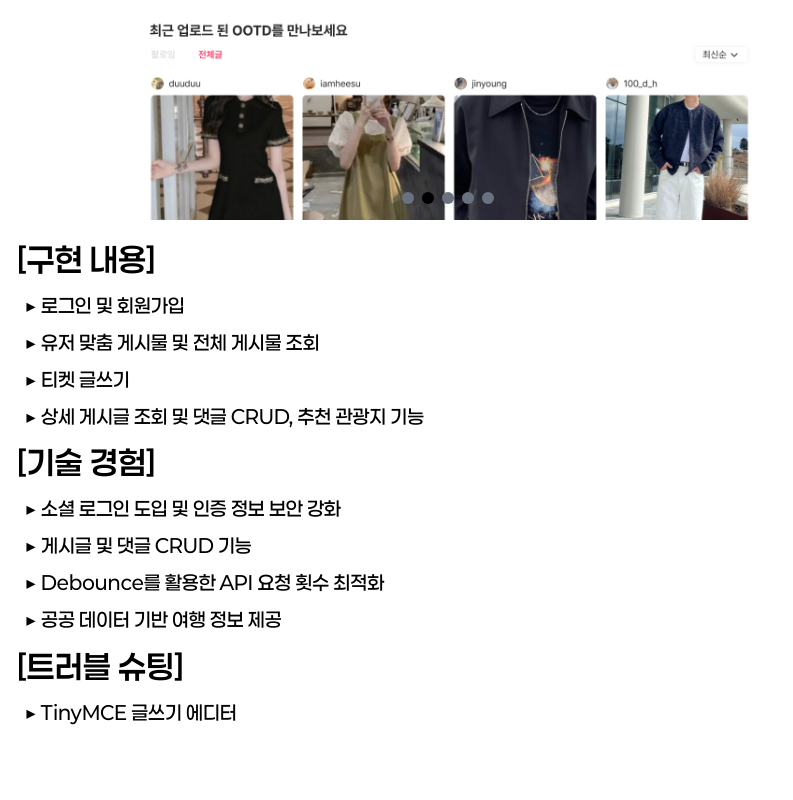
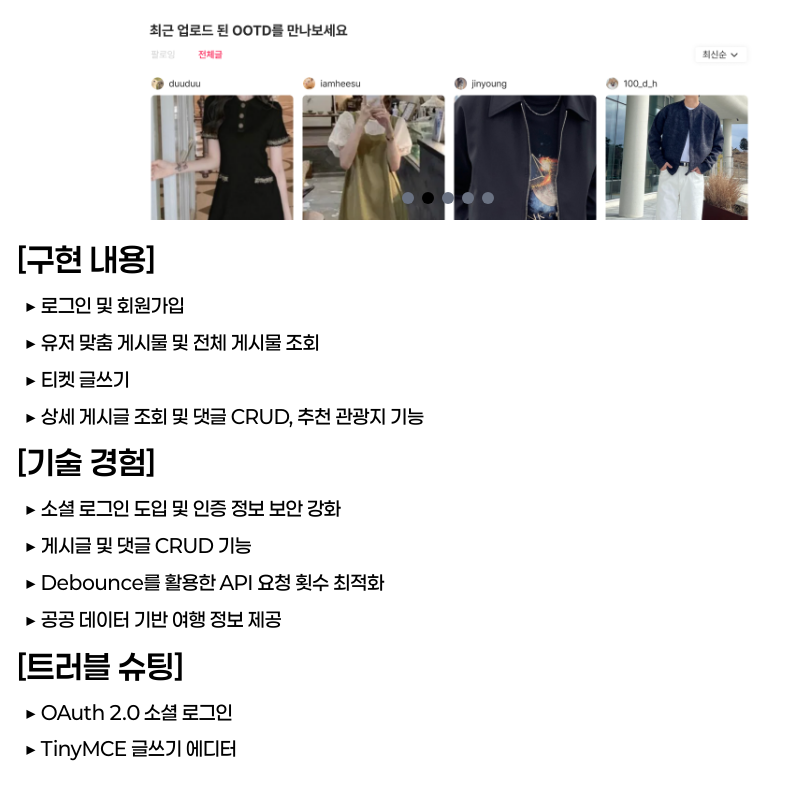
Before and after one commit to kimkimjunjun/portfolio, a Next.js app: page /trippy in a window 1280 px wide. Shown: the part 603-1403 px from the top of the page, without its empty margins (0-793 px from the left). Built offline with nearby package versions, Linux system fonts and the light colour scheme.

Commit message:
트리피 트러블슈팅 추가

```diff
--- a/pages/trippy.tsx
+++ b/pages/trippy.tsx
@@ -75,6 +75,26 @@ const skillsData = [
 ];
 
 const trubleData = [
+    {
+        title: "▶ OAuth 2.0 소셜 로그인",
+        details: [
+            "발생문제:",
+            "- OAuth 2.0 프로토콜을 활용하여 소셜 로그인 및 회원가입 기능을 구현과정에서, 사용자 인증 후 애플리케이션으로 돌아오는 단계에서 redirect_uri_mismatch 오류가 발생했고, 이 오류로 인해 사용자가 인증 및 정보 제공에 동의했음에도 불구하고, 구현한 웹 애플리케이션의 콜백 URI로 정상적으로 리디렉션되지 않고 오류 페이지가 표시가 됨",
+
+            "발생원인:",
+            "- 애플리케이션 코드가 인증 요청 시 포함하여 보낸 redirect_uri의 값이, 해당 인증 서버의 개발자 콘솔에 미리 승인된 리디렉션 URI(Authorized Redirect URIs)값과 일치하지 않아서 발생하게 됨",
+
+
+            "해결방법:",
+            "- 소셜 로그인 버튼 클릭 시 실제로 전송되는 인증 요청의 redirect_uri 매개변수 값을 확인 후, 승인된 리디렉션 URI값과 일치하도록 처리",
+
+            "결과:",
+            "- 미리 설정된 애플리케이션의 redirect_uri로 정상적으로 리디렉션되었고, 애플리케이션은 인증 서버로부터 전달받은 액세스 토큰을 성공적으로 처리하여 소셜 로그인 및 회원가입이 정상적으로 진행됨",
+
+            "배운점:",
+            "- 코드를 직접 디버깅하는 것 외에 브라우저의 네트워크 탭을 활용하여 실제로 주고받는 HTTP 요청 및 응답이 어떻게 전송되는지를 직접 확인하는 것이 문제의 원인을 파악하는 데 큰 도움이 될 수 있다는 것을 알게 됨",
+        ]
+    },
     {
         title: "▶ TinyMCE 글쓰기 에디터",
         details: [
```
